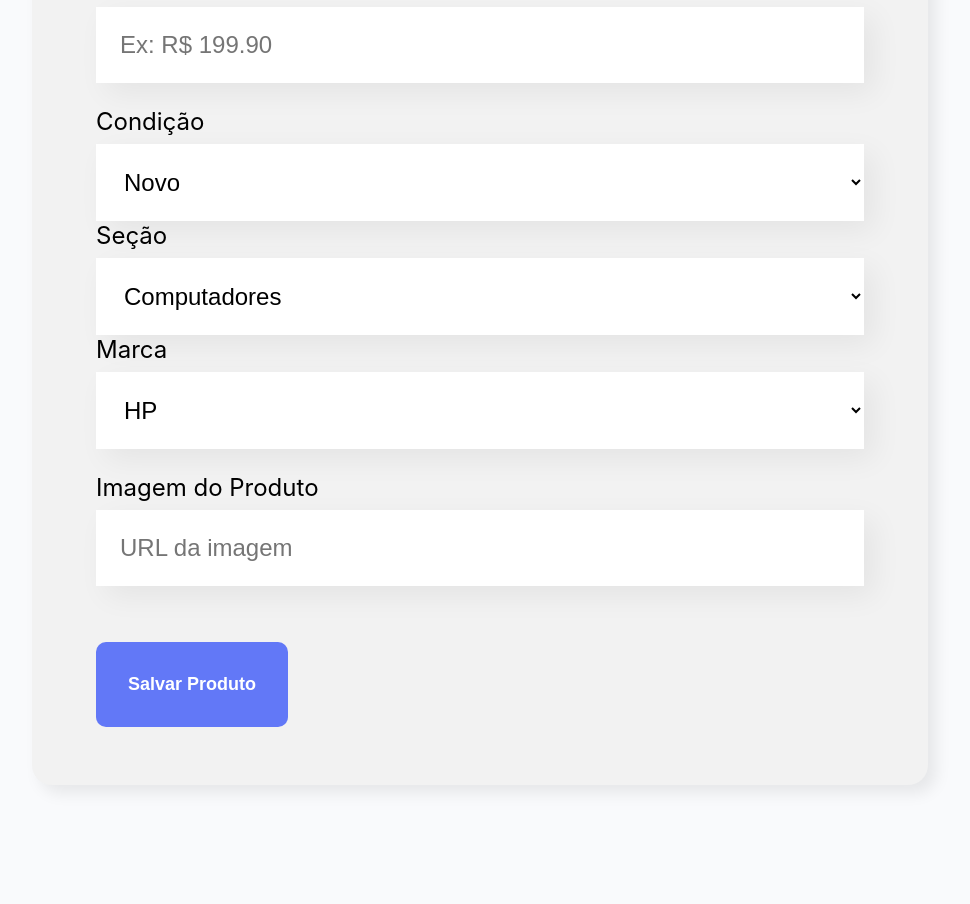
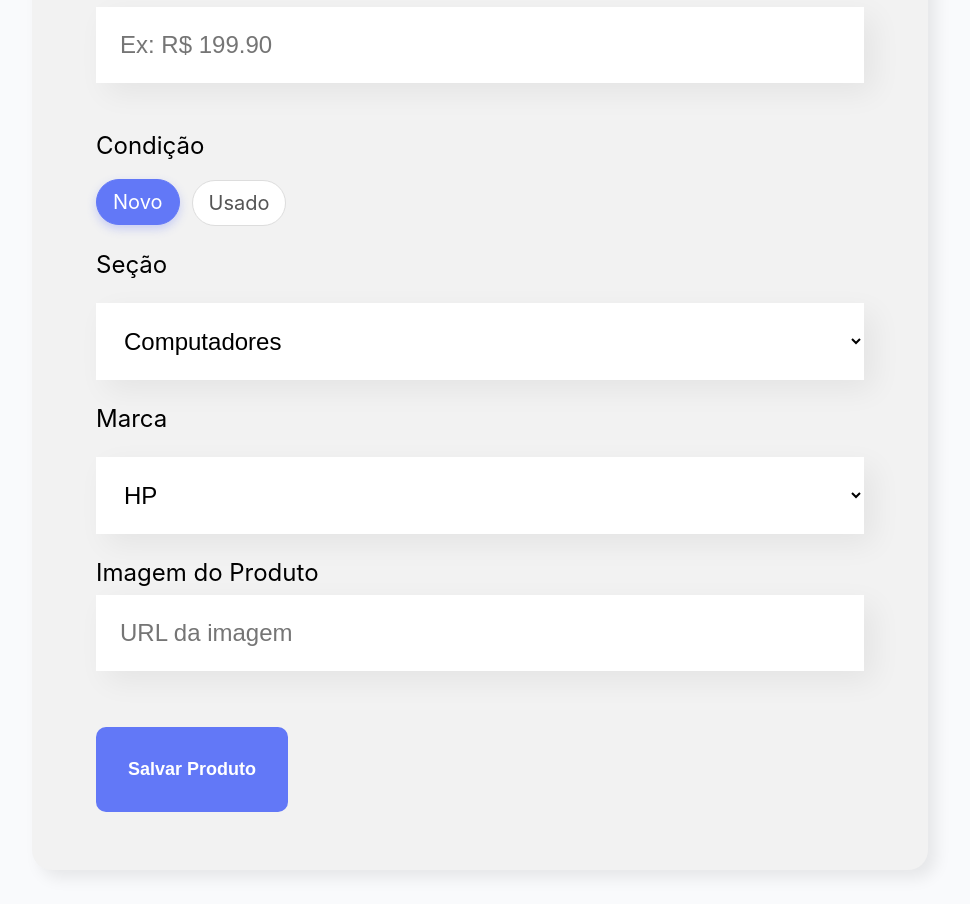
Before and after one commit to Miguel-Silva-Alves/ava-01-prw2, a React (Vite) app: page / in a window 1280 px wide. Shown: the part 2073-2977 px from the top of the page, without its empty margins (160-1130 px from the left). Built offline with nearby package versions, Linux system fonts and the light colour scheme.

Commit message:
:sparkles: feat: add component of radio

```diff
--- a/src/components/drop_down/drop_down.css
+++ b/src/components/drop_down/drop_down.css
@@ -2,6 +2,7 @@
     display: block;
     margin-bottom: 8px;
     font-size: 24px;
+    margin: 24px 0;
 }
 .drop_down select {
     background-color: #fff;
--- a/src/components/forms/forms.jsx
+++ b/src/components/forms/forms.jsx
@@ -4,9 +4,9 @@ import { useState } from 'react';
 import Button from '../button/button';
 import DropDown from '../drop_down/drop_down';
 import FieldText from "../field_text/field_text";
+import Radio from '../radio/radio';
 
 const Forms = (props) => {
-
     const [productName, setProductName] = useState('')
     const [price, setPrice] = useState('')
     const [condition, setCondition] = useState('Novo')
@@ -60,11 +60,12 @@ const Forms = (props) => {
                     onChange={setPrice}
                 />
 
-                <DropDown
+                <Radio
                     label="Condição"
+                    name="condition"
                     itens={["Novo", "Usado"]}
                     value={condition}
-                    toChange={(valor) => setCondition(valor)}
+                    toChange={setCondition}
                 />
 
                 <DropDown
--- /dev/null
+++ b/src/components/radio/radio.css
@@ -0,0 +1,61 @@
+.radio-group {
+  margin: 20px 0;
+  display: flex;
+  flex-direction: column;
+}
+
+.radio-label {
+    margin: 24px 0;
+    display: block;
+    margin-bottom: 20px;
+    font-size: 24px;
+}
+
+.radio-options {
+  display: flex;
+  gap: 12px;
+  flex-wrap: wrap;
+}
+
+/* esconde o radio padrão */
+.radio-option input {
+  display: none;
+}
+
+/* botão visual */
+.radio-option {
+  padding: 10px 16px;
+  border-radius: 999px;
+  border: 1px solid #ddd;
+  background-color: #fff;
+
+  font-size: 20px;
+  color: #555;
+
+  cursor: pointer;
+  transition: all 0.2s ease;
+
+  display: flex;
+  align-items: center;
+  justify-content: center;
+}
+
+/* hover */
+.radio-option:hover {
+  border-color: #6278F7;
+  color: #6278F7;
+}
+
+/* selecionado */
+.radio-option:has(input:checked) {
+  background-color: #6278F7;
+  color: #fff;
+  border-color: #6278F7;
+  box-shadow: 0 4px 10px rgba(98, 120, 247, 0.3);
+  transform: translateY(-1px);
+}
+
+/* click feedback */
+.radio-option:active {
+  transform: scale(0.97);
+}
--- /dev/null
+++ b/src/components/radio/radio.jsx
@@ -0,0 +1,31 @@
+import './radio.css';
+
+const Radio = (props) => {
+
+  const onChange = (event) => {
+    props.toChange(event.target.value)
+  }
+
+  return (
+    <div className="radio-group">
+      <label className="radio-label">{props.label}</label>
+
+      <div className="radio-options">
+        {props.itens.map((item) => (
+          <label key={item} className="radio-option">
+            <input
+              type="radio"
+              name={props.name}
+              value={item}
+              checked={props.value === item}
+              onChange={onChange}
+            />
+            {item}
+          </label>
+        ))}
+      </div>
+    </div>
+  )
+}
+
+export default Radio;
```
